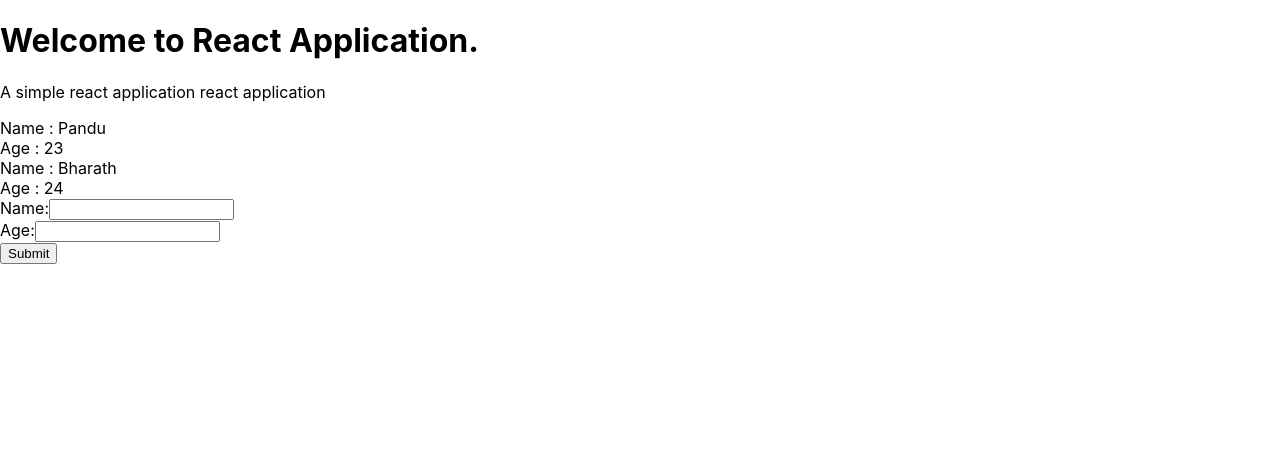
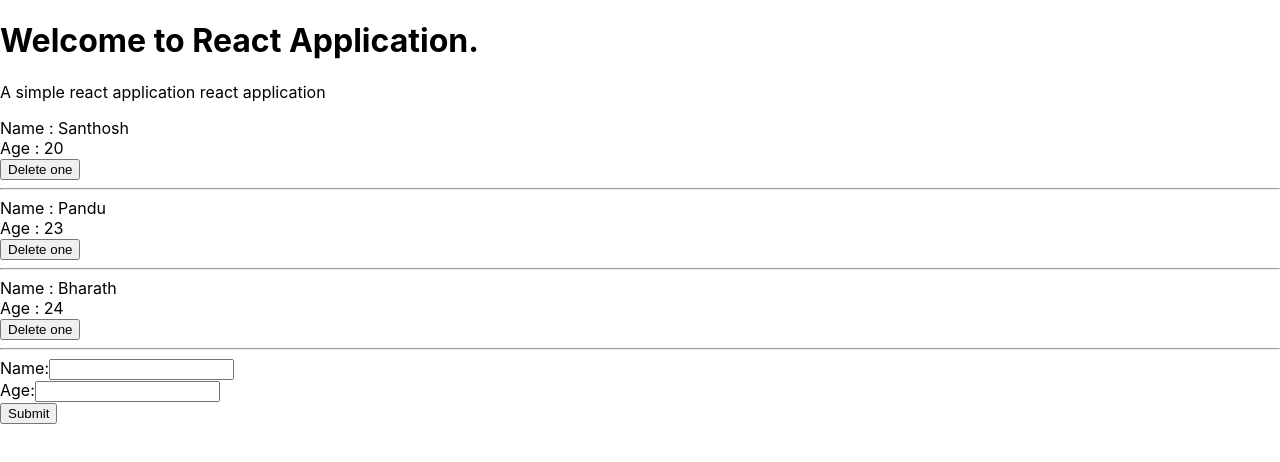
Before and after one commit to Santhoshmahanthi123/react-app, a React (Create React App) app: page / in a window 1280 px wide. Shown: the top 462 px of the page. Built offline with nearby package versions, Linux system fonts and the light colour scheme.

Commit message:
file name changed and delete feature added

```diff
--- a/src/App.js
+++ b/src/App.js
@@ -1,31 +1,41 @@
 import React, { Component } from 'react';
-import First from './First';
+import First from './Firsts';
 import AddFirst from './AddFirst';
 class App extends Component {
   //map function takes an array in java script and maps it to new array
   state = {
-    first : [
+    firsts : [
     {name : 'Santhosh', age : '20', id:1},
     {name : 'Pandu', age :'23', id :2},
     {name : 'Bharath', age :'24', id :3 }
   ]
   }
 
-  addFirst = (firsts) =>{
-    firsts.id = Math.random();
+  addFirst = (first) =>{
+    first.id = Math.random();
     //spread operator used to create the copy of the array
-    let first  = [...this.state.first,firsts];
+    let firsts  = [...this.state.firsts,first];
     //setting state to the copy created
     this.setState({
-      first:first
+      firsts:firsts
     })
+  }
+  deleteFirst = (id) =>{
+// console.log(id)
+//filter creates the new array
+ let firsts = this.state.firsts.filter(first =>{
+   return first.id !==id;
+ });
+ this.setState({
+   firsts : firsts
+ })
   }
   render() {
     return (
-      <div className="App">
+      <div className="App" >
           <h1>Welcome to React Application.</h1>
           <p>A simple react application react application</p>
-          <First first={this.state.first}/>
+          <First firsts={this.state.firsts} deleteFirst={this.deleteFirst}/>
           <AddFirst addFirst = {this.addFirst} />
       </div>
     );
--- a/src/First.js
+++ b/src/Firsts.js
@@ -1,7 +1,7 @@
 import React from 'react';
 //UI based components uses functions which get data from the props
 //UI based components dont require render method like class based
-const First = ({first}) =>{
+const Firsts = ({firsts, deleteFirst}) =>{
        //child component to be rendered in to parent component App.js
        //destructuring to grab all properties
        //in UI based components this.props not used since
@@ -22,19 +22,21 @@
     //    })
     //directly returning template as a list into return function
        return(
-           <div className="first-list" >
+           <div className="first-list">
              {
-                first.map(first =>{
+                firsts.map(first =>{
                //using ternary operator
-                  return first.age > 20 ? ( <div className="First" key={first.id}>
+                  return(
+                   <div className="First" key={first.id}>
                    <div>Name : {first.name}</div>
                    <div>Age : {first.age}</div>
+                   <button onClick={() =>{deleteFirst(first.id)}}>Delete one</button>
+                   <hr />
                    </div>
-                   ) : null;
+                   )
     })
     }
-           </div>
-       )
-
-    }
-export default First;
+    </div>
+ );
+}
+export default Firsts;
```
